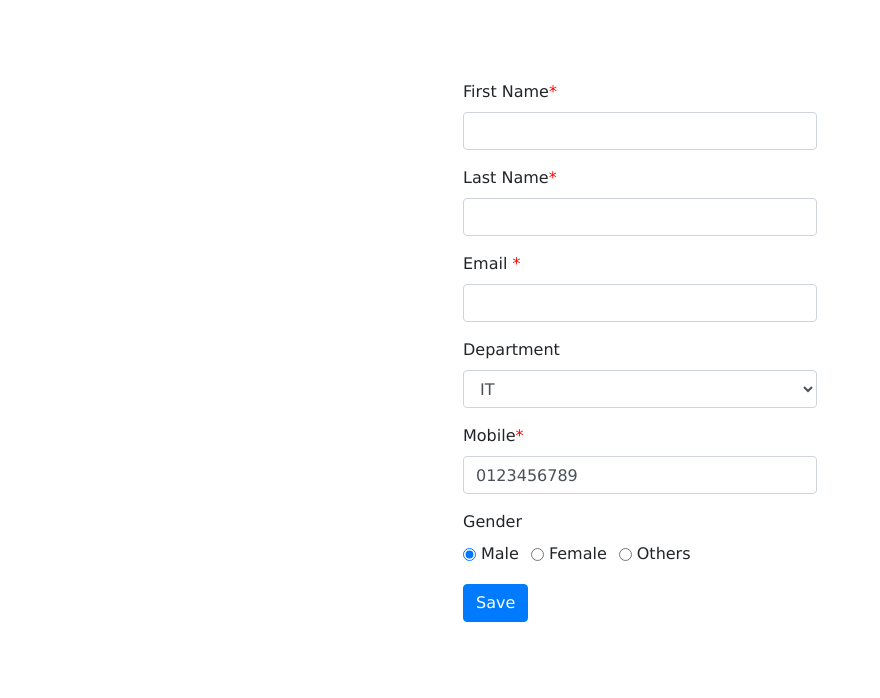
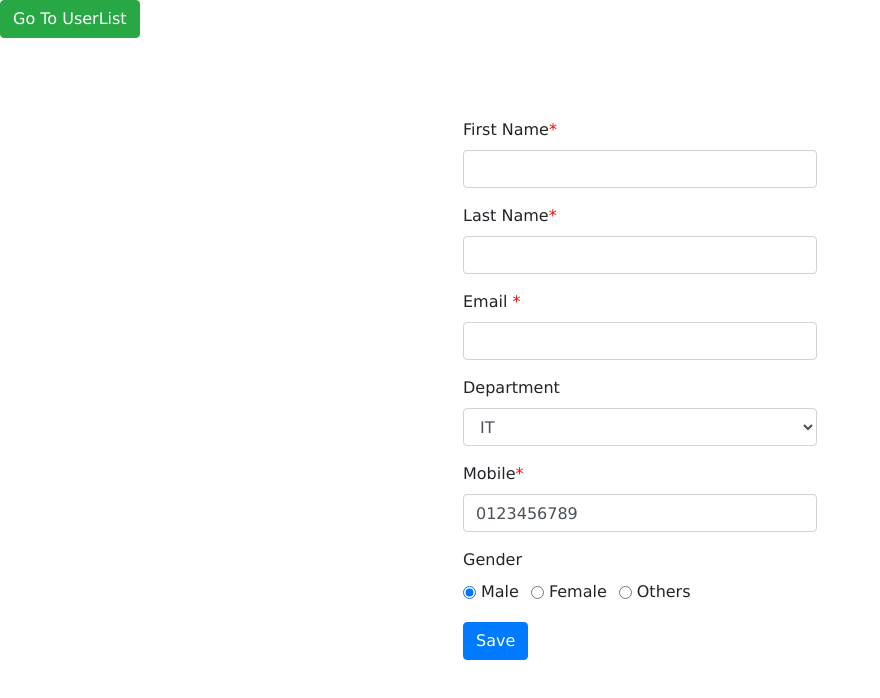
Before and after one commit to JAI-SURYA-DEV/NeoEPolicyAug082022, an Angular app: page /register in a window 1280 px wide. Shown: the top 698 px of the page, without its empty margins (0-880 px from the left). Built offline with nearby package versions, Linux system fonts and the light colour scheme.

Commit message:
button added

```diff
--- a/src/app/Users/register/register.component.html
+++ b/src/app/Users/register/register.component.html
@@ -1,5 +1,7 @@
 <!-- <p>register works!</p> -->
-
+<button type="button" class="btn btn-success" (click)="goToUserList()">
+  Go To UserList
+</button>
 <!-- Register section start -->
 
 <div class="container registerForm" style="width: 30%; margin-top: 5rem">
@@ -50,15 +52,15 @@
         id="email"
         formControlName="email"
       />
-      <small
-        style="color: red"
+      <div
         *ngIf="
           (registerForm.get('email')?.invalid &&
             registerForm.get('email')?.touched) ||
           (registerForm.get('email')?.invalid && submitted)
         "
-        >email is requird</small
       >
+        <small style="color: red">email is requird</small>
+      </div>
     </div>
 
     <div class="form-group">
```
